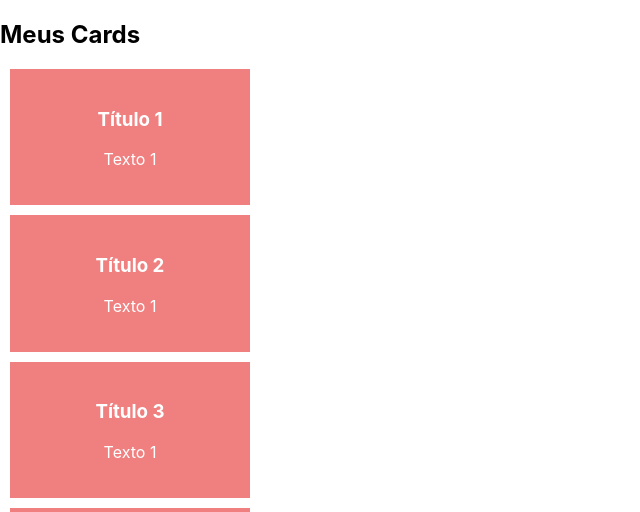
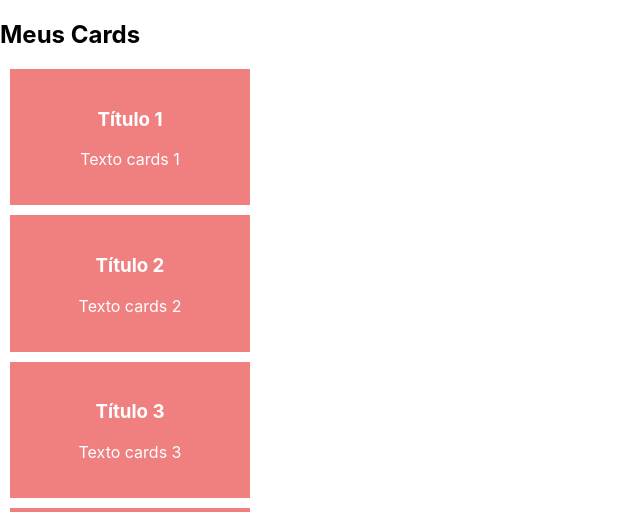
Before and after one commit to Chrysthy/Fullsatck-Course-DevQuest, a React (Create React App) app in the folder 6-base-do-react/04-create-react-app/primeiro-app/: page / in a window 1280 px wide. Shown: the top 512 px of the page, without its empty margins (0-640 px from the left). Built offline with nearby package versions, Linux system fonts and the light colour scheme.

Commit message:
add new div and change p text

```diff
--- a/6-base-do-react/04-create-react-app/primeiro-app/src/components/cards/cards.js
+++ b/6-base-do-react/04-create-react-app/primeiro-app/src/components/cards/cards.js
@@ -13,6 +13,7 @@ const Cards = () => {
 
             <h2>Meus Cards</h2>
 
+            <div>
 
                 {
                     cardsTitle.map((cardsTitle, index) => (
@@ -21,20 +22,22 @@ const Cards = () => {
 
                             <h3>{cardsTitle}</h3>
 
-                        <p>Texto 1</p>
+                            <p>Texto cards {index+1}</p>
 
                         </Card>
 
                     ))
                 }
 
-            <Card color='blue' showCardColor={showCardColor}>
+                <Card color="gray" showCardColor={showCardColor}>
 
                     <h3>Card com fundo azul</h3>
 
                     <p>Texto 1</p>
 
                 </Card>
+
+            </div>
 
             {/* <div>
 
```
Lines whose indentation alone changed are shown as unchanged.
